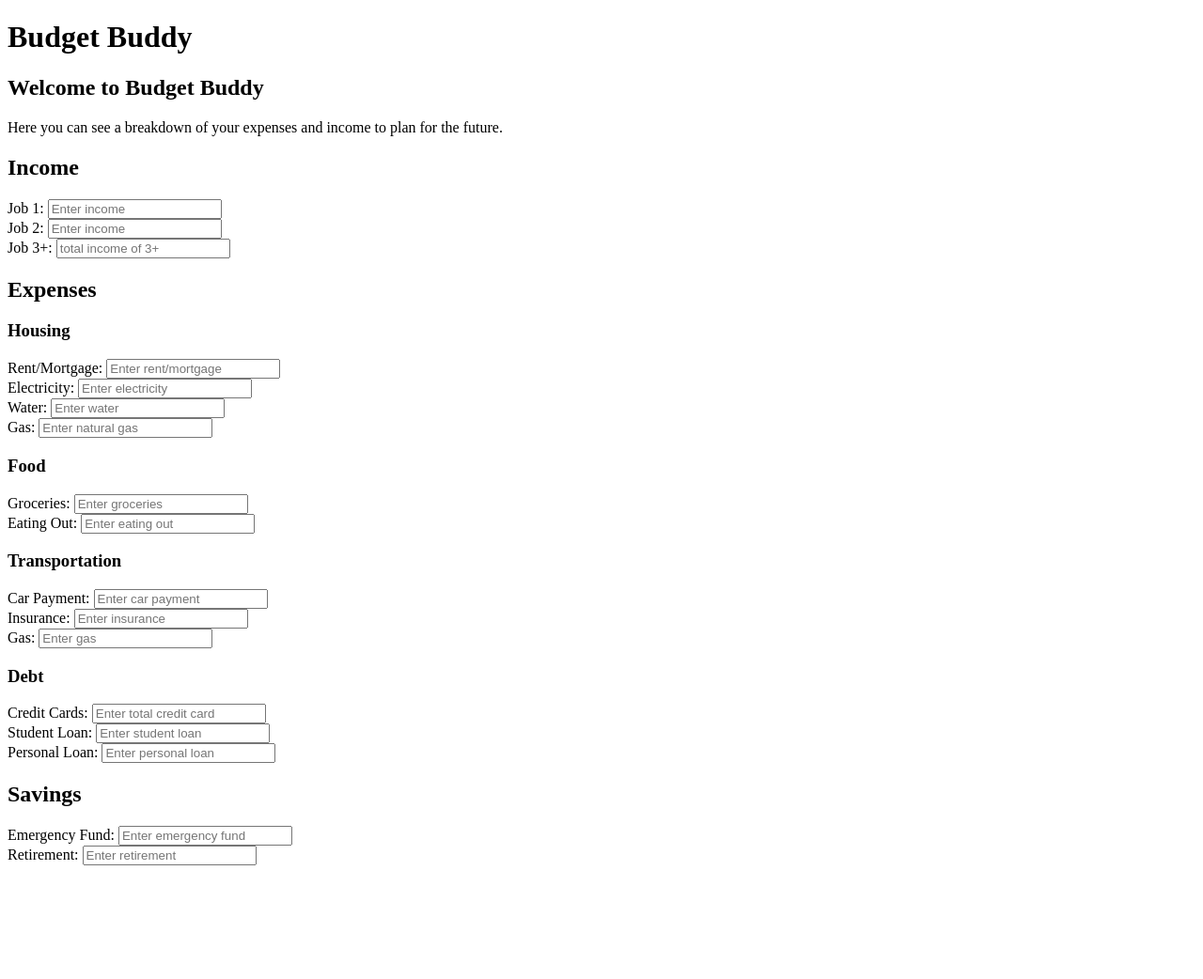
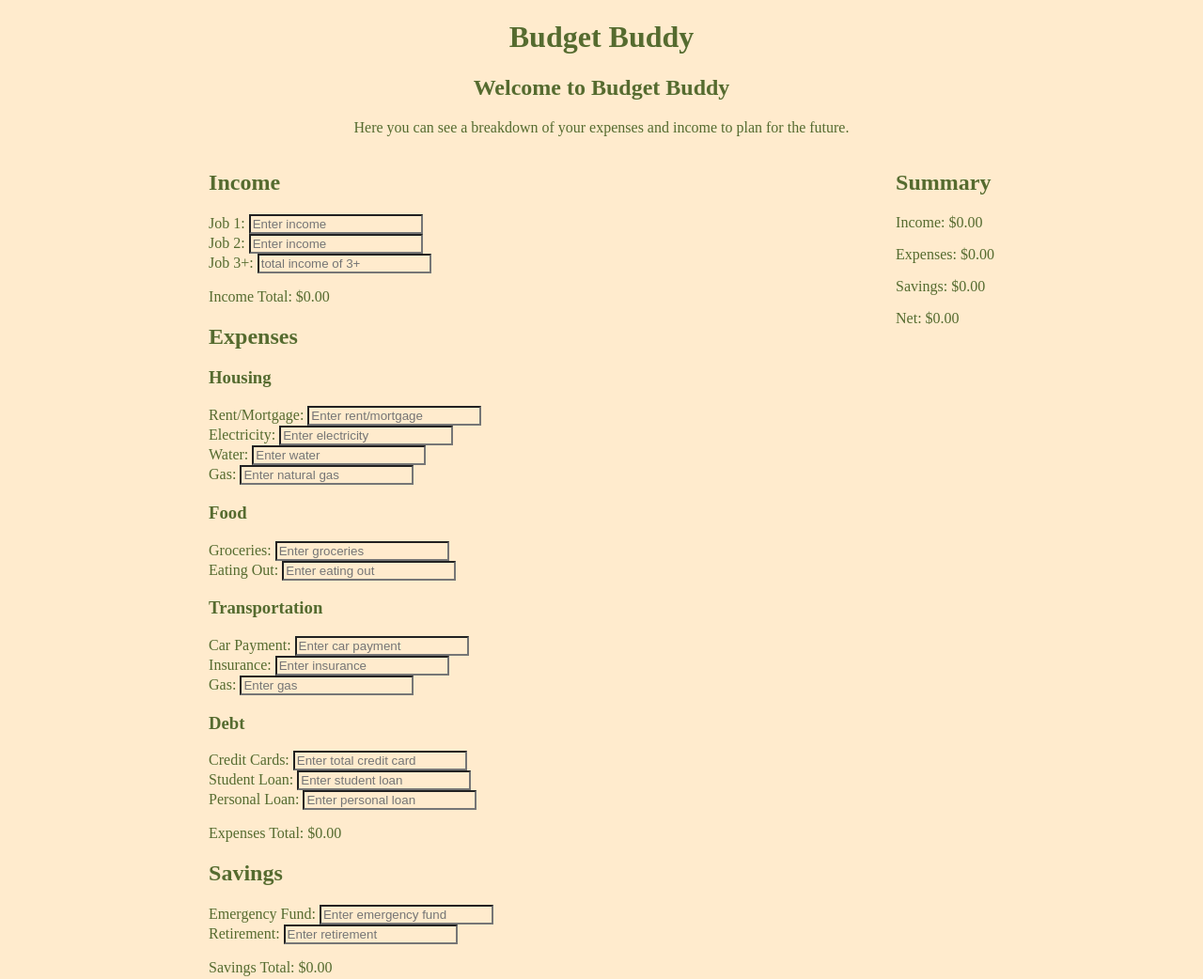
Before and after one commit to LISims88/budget_buddy, a plain HTML site: page index.html in a window 1280 px wide. Shown: the whole page at 94% size. Before the commit the page ends 929 px from the top, so only its background shows below. Drawn offline with Linux system fonts and the light colour scheme.

Commit message:
complete Minor styling of website.

```diff
--- a/index.html
+++ b/index.html
@@ -9,12 +9,14 @@
 <body>
     <header>
         <h1>Budget Buddy</h1>
-        <span>
+        <div>
             <h2>Welcome to Budget Buddy</h2>
             <p>Here you can see a breakdown of your expenses and income to plan for the future.</p>
-        </span>
+        </div>
     </header>
     <main>
+        <aside>
+
             <div class="income">
                 <h2>Income</h2>
                 <div>
@@ -29,6 +31,7 @@
                     <label for="income">Job 3+:</label>
                     <input type="number" id="income" name="income" placeholder="total income of 3+" />
                 </div>
+                <p class="income-total">Income Total: $0.00</p>
             </div>
             <div class="expenses">
                 <h2>Expenses</h2>
@@ -90,8 +93,8 @@
                         <label for="personalLoan">Personal Loan:</label>
                         <input type="number" id="personalLoan" name="personalLoan" placeholder="Enter personal loan" />
                     </div>
-
                 </div>
+                <p class="expenses-total">Expenses Total: $0.00</p>
             </div>
             <div class="savings">
                 <h2>Savings</h2>
@@ -103,7 +106,16 @@
                     <label for="retirement">Retirement:</label>
                     <input type="number" id="retirement" name="retirement" placeholder="Enter retirement" />
                 </div>
+                <p class="savings-total">Savings Total: $0.00</p>
             </div>
+        </aside>
+        <aside>
+            <h2>Summary</h2>
+            <p>Income: $0.00</p>
+            <p>Expenses: $0.00</p>
+            <p>Savings: $0.00</p>
+            <p>Net: $0.00</p>
+        </aside>
     </main>
 </body>
 </html>
--- a/styles.css
+++ b/styles.css
@@ -0,0 +1,21 @@
+body {
+    background-color: blanchedalmond;
+    color: darkolivegreen;
+
+}
+header{
+    text-align: center;
+}
+main{
+    display: flex;
+    justify-content: space-around;
+}
+input[type="text"] {
+    width: 100%;
+    padding: 12px 20px;
+    margin: 8px 0;
+    box-sizing: border-box;
+}
+input{
+    background-color: blanchedalmond;
+}
```
Lines whose indentation alone changed are shown as unchanged.
